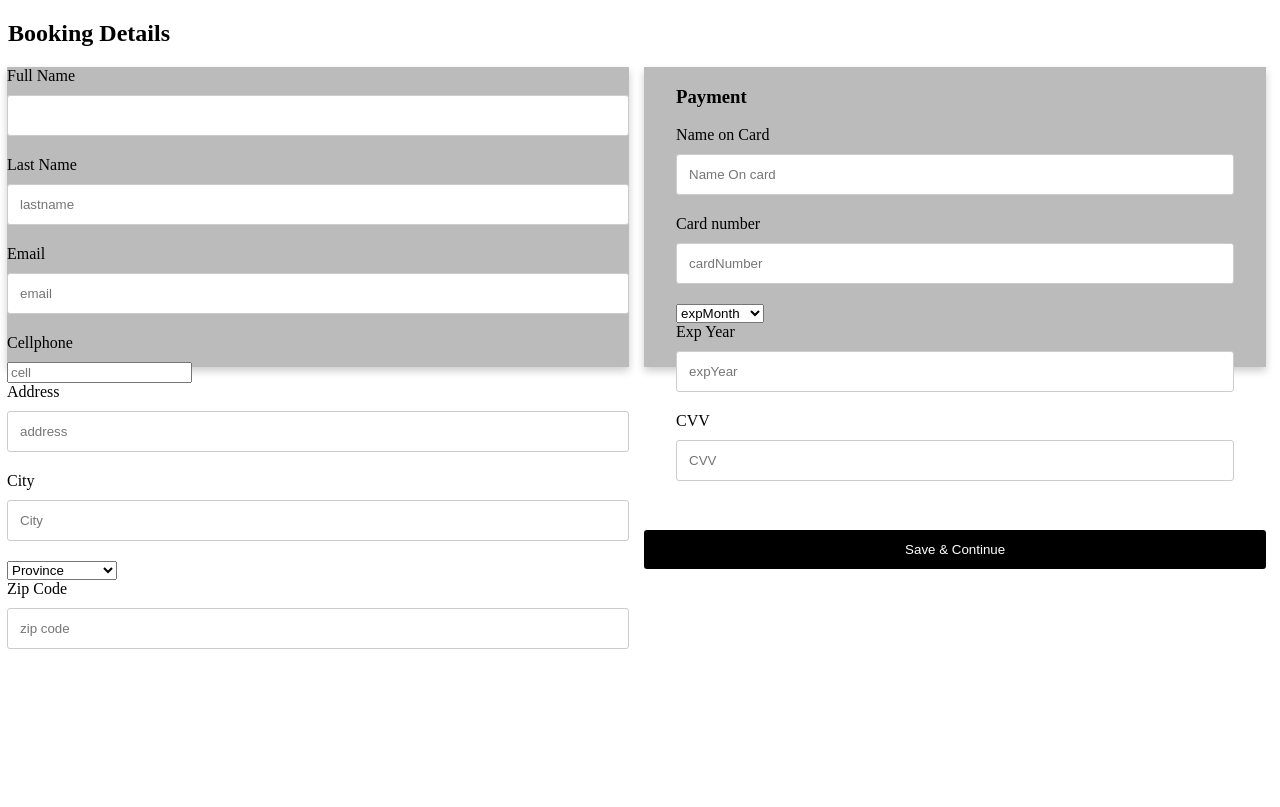
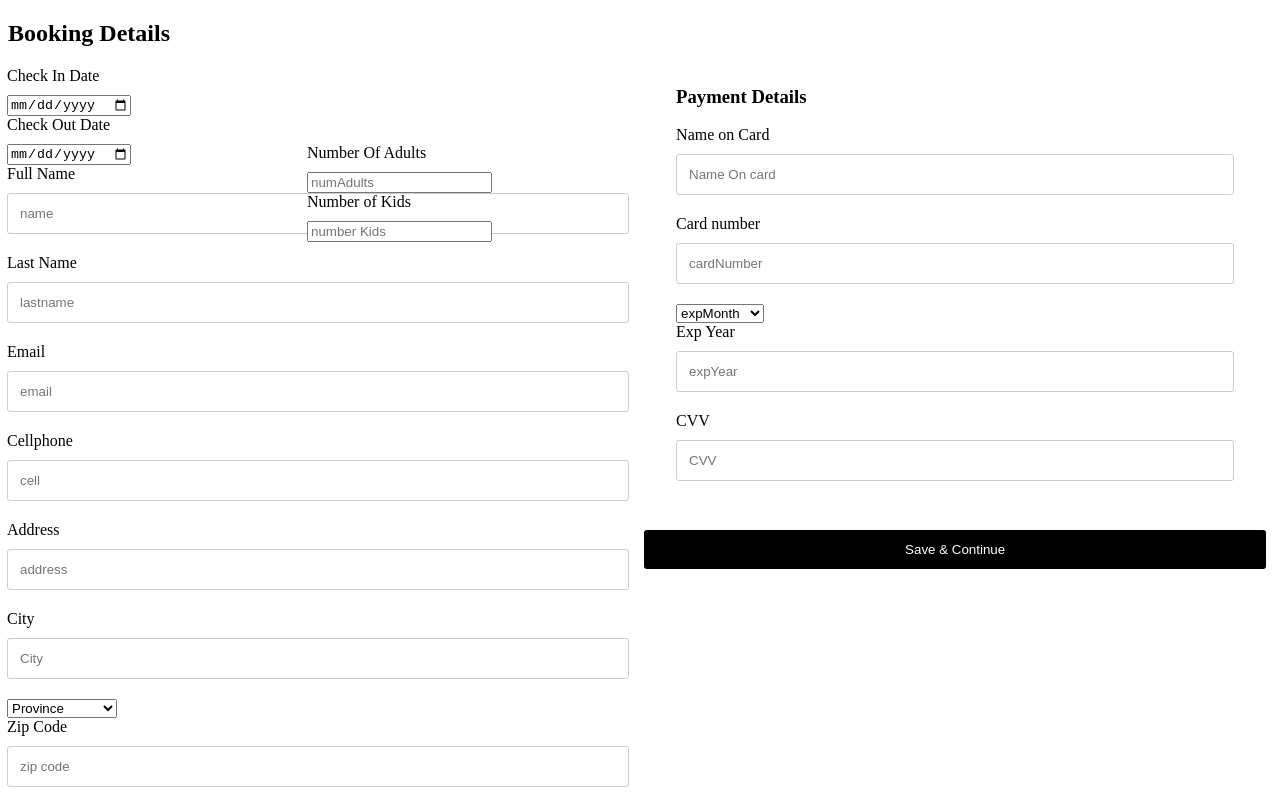
Before and after one commit to nokubongaBene/Booking-system, an Angular app: page /payment in a window 1280 px wide. Built offline with nearby package versions, Linux system fonts and the light colour scheme; what ng-image-slider would draw is missing.

Commit message:
update Display

```diff
--- a/src/app/app-routing.module.ts
+++ b/src/app/app-routing.module.ts
@@ -2,12 +2,14 @@ import { NgModule } from '@angular/core';
 import { RouterModule, Routes } from '@angular/router';
 import {PaymentComponent } from './payment/payment.component';
 import {HomeComponent} from './home/home.component';
+import {DisplayInfoComponent} from './display-info/display-info.component';
 
 const routes: Routes = [
   {path: '', component: HomeComponent},
 
   {path: 'payment', component:PaymentComponent},
-  {path: 'home', component: HomeComponent}
+  {path: 'home', component: HomeComponent},
+  {path: 'display-info', component: DisplayInfoComponent}
 ];
 
 @NgModule({
@@ -15,4 +17,4 @@ const routes: Routes = [
   exports: [RouterModule]
 })
 export class AppRoutingModule { }
-export const routingComponents = [PaymentComponent,HomeComponent]
+export const routingComponents = [PaymentComponent,HomeComponent, DisplayInfoComponent]
--- a/src/app/display-info/display-info.component.css
+++ b/src/app/display-info/display-info.component.css
@@ -0,0 +1,13 @@
+.chooseBtn {
+    background-color: black;
+    color: white;
+    padding: 12px;
+    margin: 10px 0;
+    border: none;
+    width: 100%;
+    border-radius: 3px;
+  }
+
+  body{
+    background-color:#bbb;
+    }
--- a/src/app/display-info/display-info.component.html
+++ b/src/app/display-info/display-info.component.html
@@ -1,7 +1,13 @@
-<p>display-info works!</p>
 
 <h2>Booking Information</h2>
 
-<h3>{{fname}}</h3>
+<h3>Name: {{fname}}</h3>
+<h3>Surname: {{lname}}</h3>
+<h3>Email: {{email}}</h3>
+<h3>Cellphone: {{cellphone}}</h3>
+<h3>Address: {{address}}</h3>
+<h3>City: {{city}}</h3>
+<h3>Province: {{province}}</h3>
+<h3>zipcode: {{zipCode}}</h3>
 
 <button class="chooseBtn" (click)="saveBooking()">Save Details</button>
--- a/src/app/display-info/display-info.component.ts
+++ b/src/app/display-info/display-info.component.ts
@@ -9,6 +9,14 @@ export class DisplayInfoComponent implements OnInit {
 
   fname: any =window.localStorage.getItem('pFirstname');
   lname: any = window.localStorage.getItem('pLname');
+  email: any = window.localStorage.getItem('pEmail');
+  cellphone: any = window.localStorage.getItem('pcellphone');
+  address: any = window.localStorage.getItem('pAddress');
+  city: any = window.localStorage.getItem('pCity');
+  province: any = window.localStorage.getItem('pProvince');
+  zipCode: any = window.localStorage.getItem('pZipCode');
+
+
   constructor() { }
 
   ngOnInit(): void {
--- a/src/app/payment/payment.component.css
+++ b/src/app/payment/payment.component.css
@@ -1,6 +1,8 @@
 
 html{
     padding: 0px;
+    background-color: #835B5B;
+    box-shadow: 0 4px 8px 0 rgba(0, 0, 0, 0.2);
 }
 
 .row{
@@ -11,9 +13,18 @@ html{
     float:left;
         width: 48%;
         height: 300px;
-        box-shadow: 0 4px 8px 0 rgba(0, 0, 0, 0.2);
+        /* box-shadow: 0 4px 8px 0 rgba(0, 0, 0, 0.2); */
 
         margin-left: 15px;
+      }
+      .columnM{
+        position: absolute;
+        bottom: 67%;
+        float:left;
+        width: 25%;
+        height: 120px;
+        /* box-shadow: 0 4px 8px 0 rgba(0, 0, 0, 0.2); */
+        margin-left: 300px;
       }
   .cost{
     position: absolute;
@@ -101,7 +112,6 @@ body {
     border-radius: 3px;
   }
 
-
   a {
     color: #2196F3;
   }
--- a/src/app/payment/payment.component.html
+++ b/src/app/payment/payment.component.html
@@ -2,7 +2,19 @@
    <h2>Booking Details</h2>
    <div class="row">
 
-      <div class="column" style="background-color:#bbb;">
+      <div class="column">
+    <label for="checkIn">Check In Date</label>
+      <input type="date" id="checkIn" name="checkIn" [(ngModel)]="checkIn" placeholder="checkIn">
+
+      <label for="checkOut">Check Out Date</label>
+      <input type="date" id="checkOut" name="checkOut" [(ngModel)]="checkOut" placeholder="checkOut">
+      <div class="columnM">
+            <label for="numAdults">Number Of Adults</label>
+            <input type="number" id="numAdults" name="numAdults" [(ngModel)]="numAdults" onkeypress="return event.charCode>=48 && event.charCode<=57" maxlength="1" placeholder="numAdults">
+
+            <label for="numKids">Number of Kids</label>
+            <input type="number" id="numKids" name="numKids" [(ngModel)]="numKids" onkeypress="return event.charCode>=48 && event.charCode<=57" maxlength="1" placeholder="number Kids">
+          </div>
 
     <label for="fname"><i class="fa fa-user"></i> Full Name</label>
         <input type="text" id="fname" name="firstname" [(ngModel)]="fname" placeholder="name">
@@ -14,7 +26,7 @@
         <input type="text" id="email" name="email" [(ngModel)]="email" placeholder="email">
 
     <label > Cellphone</label>
-        <input type="number" name="cell" [(ngModel)]="cellphone" placeholder="cell">
+        <input type="text" name="cell" [(ngModel)]="cellphone" onkeypress="return event.charCode>=48 && event.charCode<=57" maxlength="10" placeholder="cell">
 
     <label for="adr"><i class="fa fa-address-card-o"></i> Address</label>
         <input type="text" id="adr" name="address" [(ngModel)]="address" placeholder="address">
@@ -27,17 +39,17 @@
             <option *ngFor="let province of provinces">{{province}}</option></select>
 
         <label for="zip">Zip Code</label>
-        <input type="text" id="zip" name="zip" [(ngModel)]="zipCode" placeholder="zip code">
+        <input type="text" id="zip" name="zip" [(ngModel)]="zipCode" onkeypress="return event.charCode>=48 && event.charCode<=57" maxlength="4" placeholder="zip code">
 </div>
 
-<div class="column" style="background-color:#bbb;">
+<div class="column">
 <div class="col-75">
     <div class="col-50">
-        <h3>Payment</h3>
+        <h3>Payment Details</h3>
     <label for="cname">Name on Card</label>
         <input type="text" id="cname" name="cardname" placeholder="Name On card">
     <label for="ccnum">Card number</label>
-        <input type="text" id="ccnum" name="cardnumber" placeholder="cardNumber">
+        <input type="text" id="cardnum" onkeypress="return event.charCode>=48 && event.charCode<=57" maxlength="16" name="cardnumber" placeholder="cardNumber">
 
         <select class="custom-select" name="expMonth" [(ngModel)]="expMonth">
                 <option value="">expMonth</option>
@@ -48,7 +60,7 @@
         </div>
         <div class="col-50">
             <label for="cvv">CVV</label>
-                <input type="text" id="cvv" name="cvv" placeholder="CVV">
+                <input type="text" id="cvv" name="cvv" onkeypress="return event.charCode>=48 && event.charCode<=57" maxlength="3" placeholder="CVV">
         </div>
     </div>
     <h3>{{totalCost}}</h3>
--- a/src/app/payment/payment.component.ts
+++ b/src/app/payment/payment.component.ts
@@ -23,7 +23,11 @@ export class PaymentComponent implements OnInit {
    displayName=window.localStorage.getItem('roomName');
    totalCost=window.localStorage.getItem('bookingPrice');
 
-   fname  : any = " ";
+    checkIn: any = "";
+    checkOut:any = "";
+    numAdults:any= "";
+    numKids: any = "";
+   fname  : any = "";
    lname : any = "";
    email : any = "";
    cellphone: any = "";
@@ -38,6 +42,36 @@ export class PaymentComponent implements OnInit {
   }
 
   saveDetails(){
+
+    if(this.checkIn==""){
+      alert("Please choose check In date.");
+    }else if(this.checkOut==""){
+      alert("Enter Check Out date");
+    }else if(this.numAdults==""){
+      alert("Enter number of adult Guest(s)");
+    }else if(this.numKids==""){
+      alert("Enter number of kids");
+    }else if(this.fname == ""){
+      alert("Please enter your name");
+    }else if(this.lname == ""){
+      alert("Please enter your Last name.");
+    }else if(this.email==""){
+      alert("Please enter your email address.");
+    }else if(this.cellphone == ""){
+      alert("Please enter your cell phone number.");
+    }else if(this.address==""){
+      alert("Please enter your Address.");
+    }else if(this.city==""){
+      alert("Please enter the name of your residential City");
+    }else if(this.province==""){
+      alert("Please enter your province");
+    }else if(this.zipCode==""){
+      alert("Please enter the zip code.");
+    }else {
+      window.localStorage.setItem('pCheckIn', this.checkIn);
+      window.localStorage.setItem('pCheckOut', this.checkOut);
+      window.localStorage.setItem('pnumAdults', this.numAdults);
+      window.localStorage.setItem('pnumKids', this.numKids);
       window.localStorage.setItem('pFirstname', this.fname);
       window.localStorage.setItem('pLname', this.lname);
       window.localStorage.setItem('pEmail', this.email);
@@ -51,3 +85,6 @@ export class PaymentComponent implements OnInit {
     }
 
   }
+
+
+}
```
Lines whose indentation alone changed are shown as unchanged.
